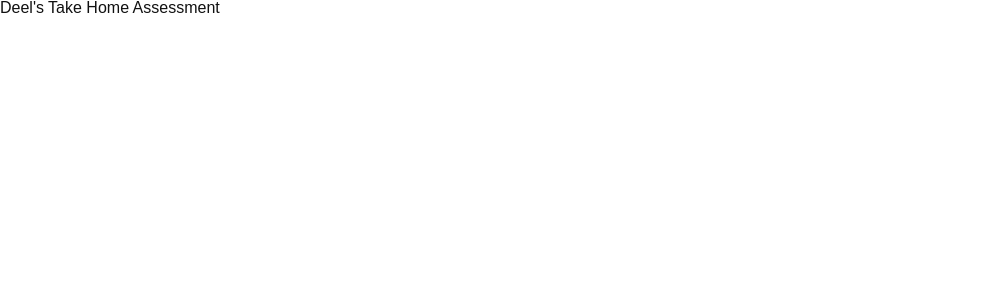
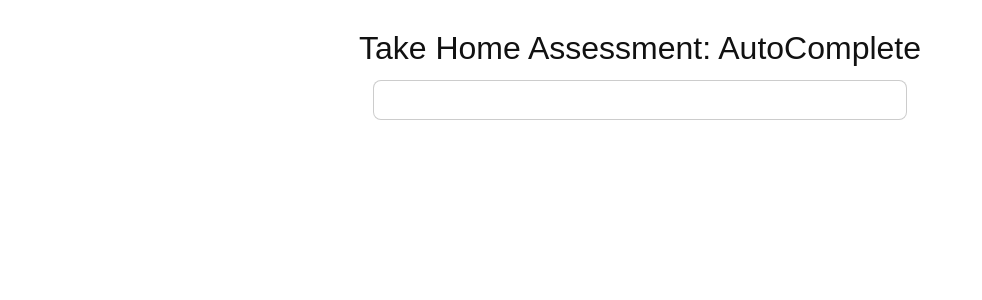
Before and after one commit to cardozov/autocomplete-assesment, a React (Vite) app: page / in a window 1280 px wide. Shown: the top 300 px of the page, without its empty margins (0-982 px from the left). Built offline with nearby package versions, Linux system fonts and the light colour scheme.

Commit message:
feat: :sparkles: showcase AutoComplete at Home
- create styled Container & Title
- use them on Home
- use AutoComplete on Home

```diff
--- a/src/App.tsx
+++ b/src/App.tsx
@@ -1,5 +1,15 @@
-const App = () => {
-  return <h1>Deel's Take Home Assessment</h1>
-}
+import AutoComplete from './components/AutoComplete'
+import Container from './components/theme/Container'
+import Title from './components/theme/Title'
+
+const fetchData = async (search: string) =>
+  Array.from({ length: 10 }).map((_, i) => `${search}-${i}`)
+
+const App = () => (
+  <Container>
+    <Title>Take Home Assessment: AutoComplete</Title>
+    <AutoComplete style={{ width: 500 }} fetchData={fetchData} />
+  </Container>
+)
 
 export default App
--- /dev/null
+++ b/src/components/theme/Container.ts
@@ -0,0 +1,11 @@
+import styled from 'styled-components'
+
+const Container = styled.div`
+  padding: 2rem;
+  align-items: center;
+  display: flex;
+  flex-direction: column;
+  justify-content: center;
+`
+
+export default Container
--- /dev/null
+++ b/src/components/theme/Title.ts
@@ -0,0 +1,8 @@
+import styled from 'styled-components'
+
+const Title = styled.h1`
+  font-size: 2rem;
+  margin-bottom: 1rem;
+`
+
+export default Title
```
